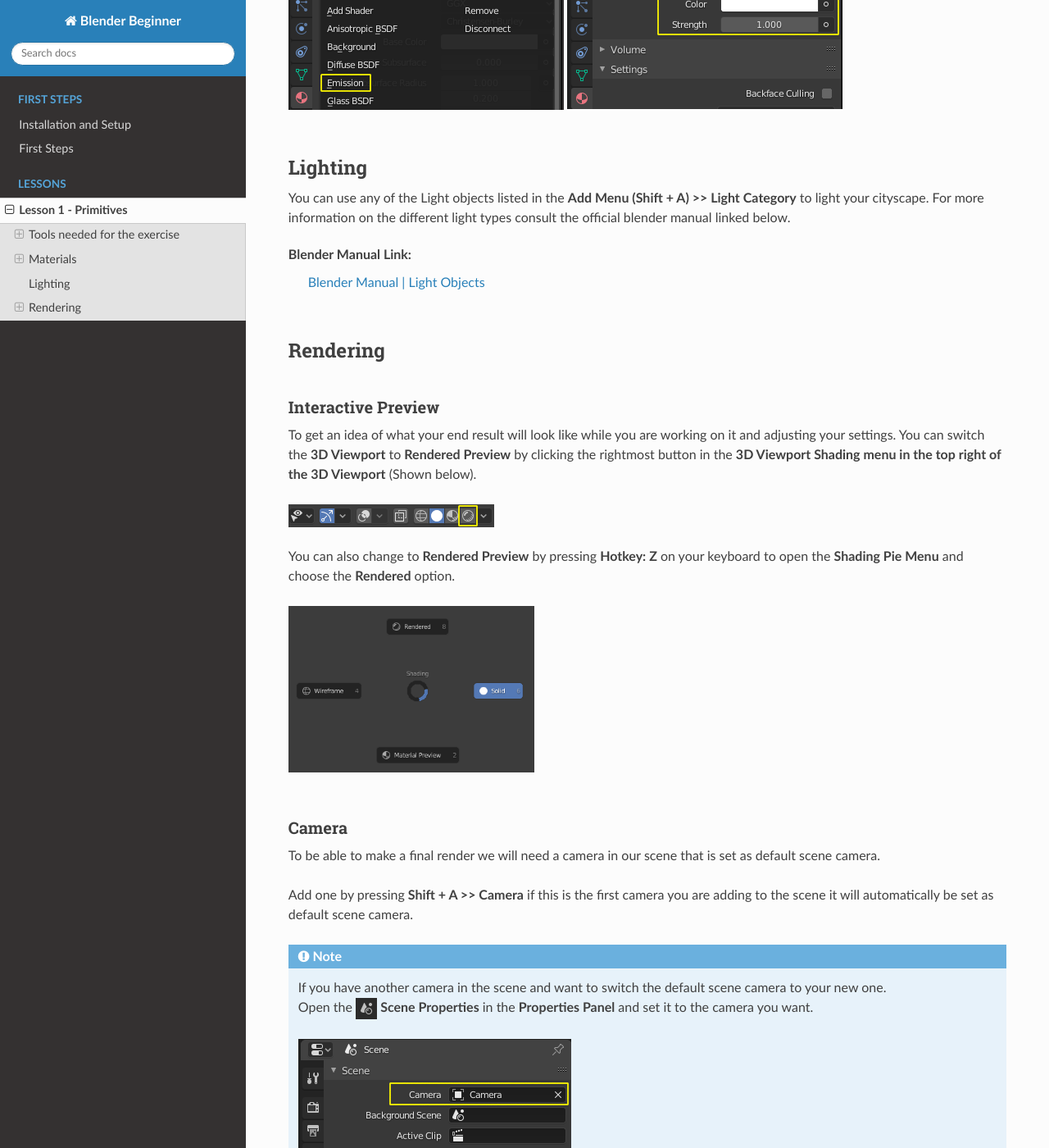
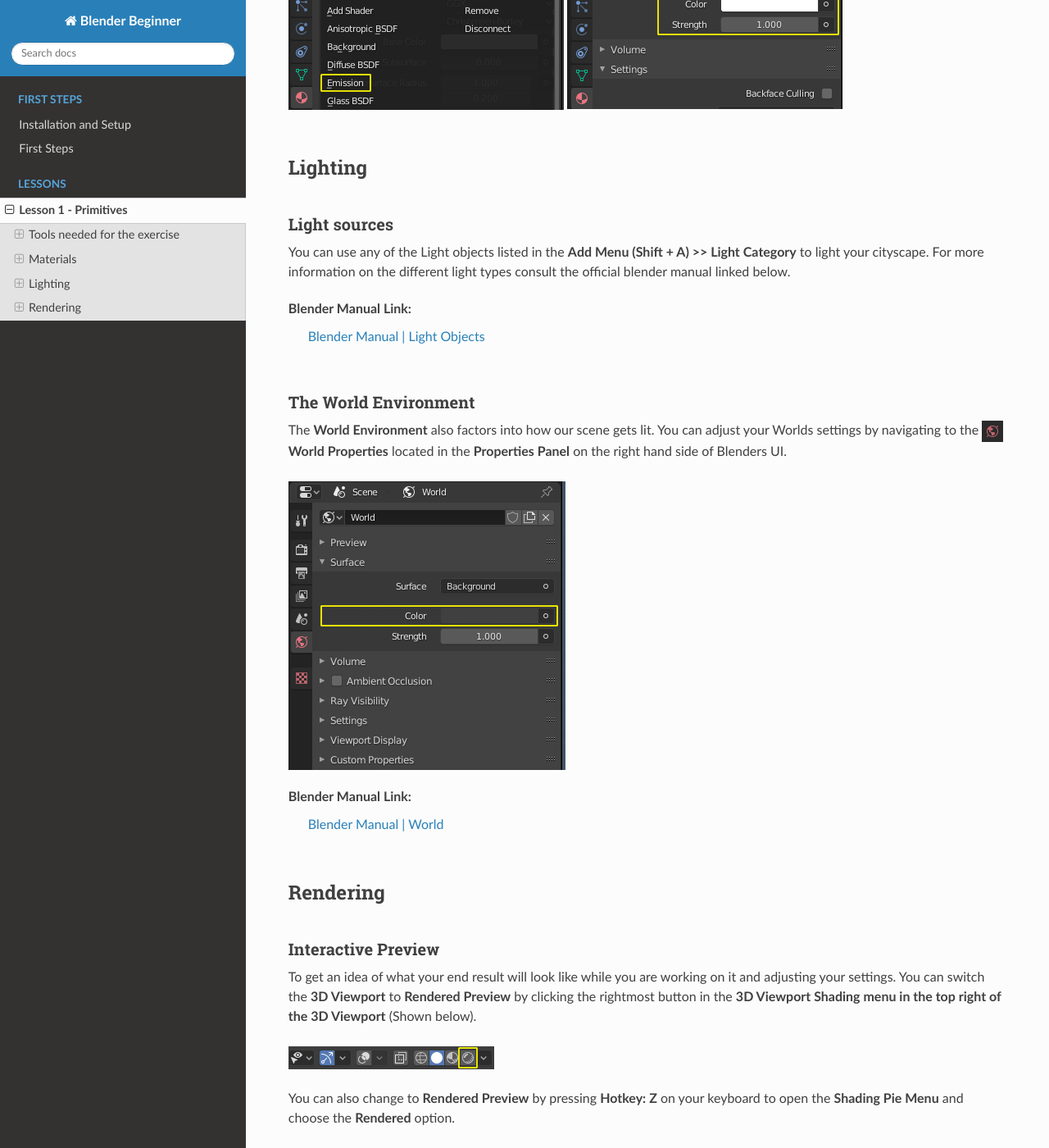
Before and after one commit to smokejohn/blender_beginner, a Sphinx documentation site: the page built from source/lessons/lesson1.rst, in a window 1280 px wide and 1400 px high, scrolled down 5403 px. Shown: the whole window at 82% size. Built offline with Sphinx 7.4.7 and the Read the Docs theme 2.0.0, drawn with Linux system fonts in a browser that asks for light colours.

Commit message:
adds world environment explanation to lesson 1

```diff
--- a/source/lessons/lesson1.rst
+++ b/source/lessons/lesson1.rst
@@ -157,12 +157,29 @@ strength to your liking.
 Lighting
 ********
 
+
+Light sources
+=============
 You can use any of the Light objects listed in the **Add Menu (Shift + A) >> Light Category**
 to light your cityscape. For more information on the different light types consult
 the official blender manual linked below.
 
 Blender Manual Link:
     `Blender Manual | Light Objects <https://docs.blender.org/manual/en/latest/render/lights/light_object.html>`_
+
+
+The World Environment
+=====================
+The **World Environment** also factors into how our scene gets lit. You can adjust
+your Worlds settings by navigating to the |props_world| **World Properties**
+located in the **Properties Panel** on the right hand side of Blenders UI.
+
+.. image:: ../_static/images/bl_gui_props_world_environment.png
+
+.. |props_world| image:: ../_static/images/bl_gui_props_world.png
+
+Blender Manual Link:
+    `Blender Manual | World <https://docs.blender.org/manual/en/2.79/render/cycles/world.html>`_
 
 *********
 Rendering
```
Also changed, not shown: source/_static/images/bl_gui_props_world_environment.png (added).
